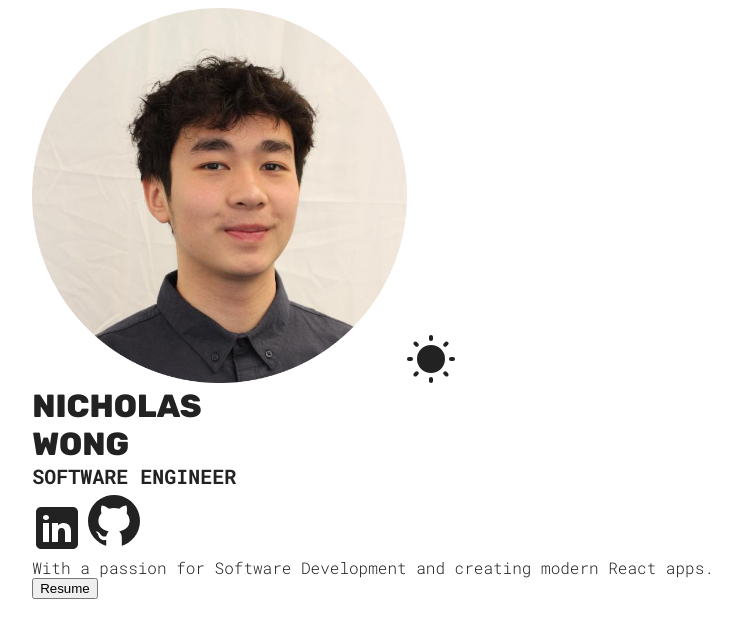
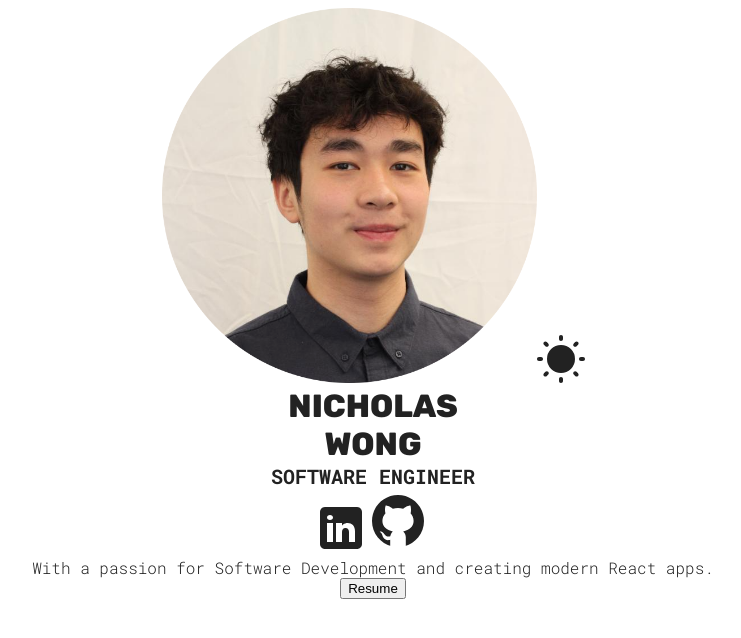
Before and after one commit to nickw0ng/Portfolio-Website, a React (Vite) app: page / in a window 1280 px wide. Shown: the top 638 px of the page, without its empty margins (267-1008 px from the left). Built offline with nearby package versions, Linux system fonts and the light colour scheme.

Commit message:
more on the style

```diff
--- a/src/sections/Hero/HeroStyles.module.css
+++ b/src/sections/Hero/HeroStyles.module.css
@@ -0,0 +1,7 @@
+.container {
+    desplay: flex;
+    flex-direction:column;
+    justify-content: center;
+    gap: 20 px;
+    text-align: center;
+}
```
